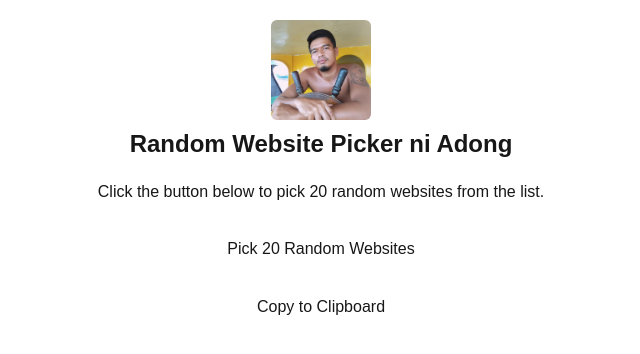
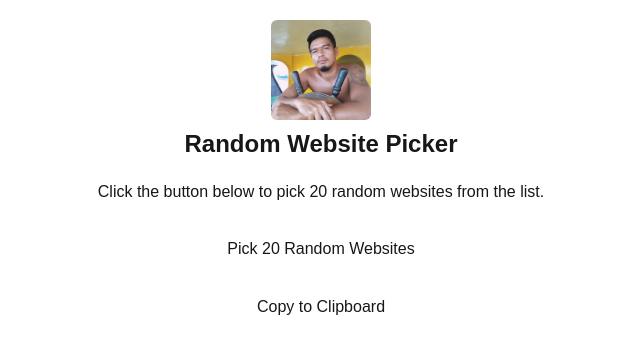
Before and after one commit to JayLagang/randomizer, a Next.js app: page / in a window 1280 px wide. Shown: the top 354 px of the page, without its empty margins (319-959 px from the left). Built offline with nearby package versions, Linux system fonts and the light colour scheme.

Commit message:
Update title in RandomWebsitePicker component

```diff
--- a/src/components/RandomWebsitePicker.js
+++ b/src/components/RandomWebsitePicker.js
@@ -32,7 +32,7 @@
 
       <Image src='/images/bg_image.jpg' className='rounded-md mx-auto mb-2' width={100} height={100} alt='adong' />
       <div className='flex justify-center'>
-        <h1 className='text-2xl font-semibold'>Random Website Picker ni Adong</h1>
+        <h1 className='text-2xl font-semibold'>Random Website Picker</h1>
       </div>
       {randomWebsites.length === 0 && (
         <div>
```
